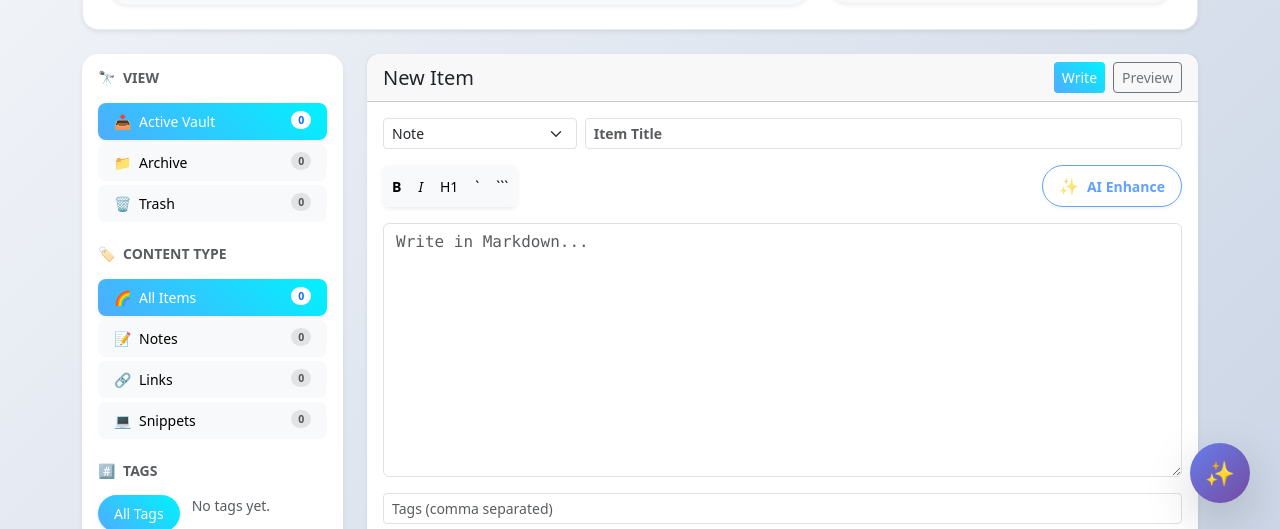
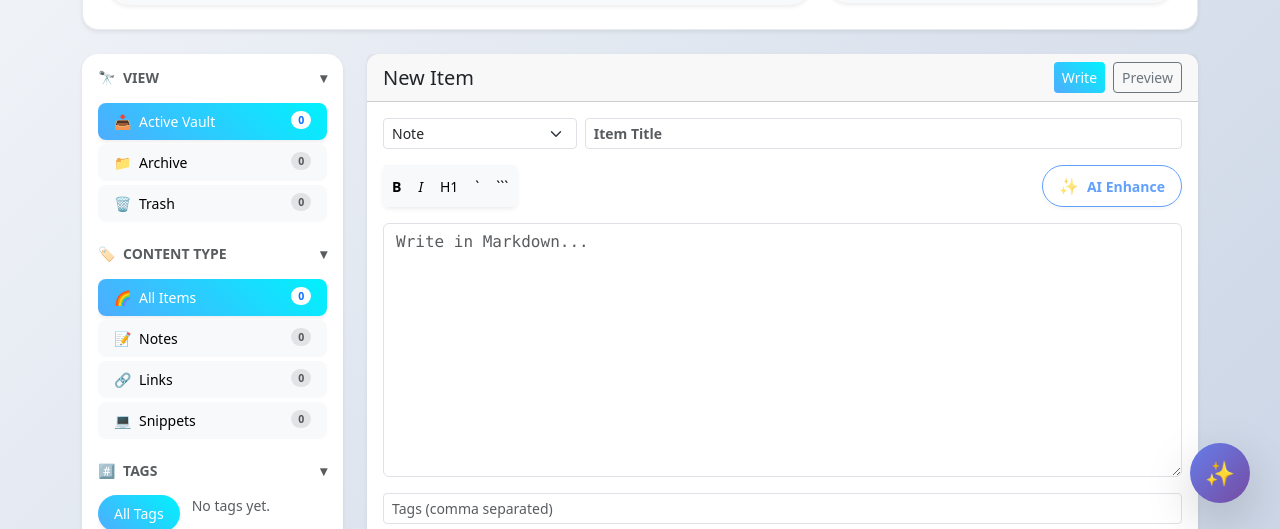
Before and after one commit to mhrfajle01/KnowVault, a React (Vite) app: page / in a window 1280 px wide. Shown: the part 267-796 px from the top of the page. Built offline with nearby package versions, Linux system fonts and the light colour scheme.

Commit message:
Implement collapsible sidebar sections and success glow on update

```diff
--- a/src/components/NoteCard.jsx
+++ b/src/components/NoteCard.jsx
@@ -6,13 +6,24 @@ import 'highlight.js/styles/github.css';
 import { useVault } from '../context/VaultContext';
 import { useUI } from '../context/UIContext';
 import { useAI } from '../context/AIContext';
-import { hoverScale, pulse } from '../utils/animations';
+import { hoverScale, pulse, glow } from '../utils/animations';
 
 const NoteCard = ({ item, onEdit }) => {
   const { deleteItem, setEditingItem, togglePin, toggleArchive, state: vaultState, moveToTrash, restoreFromTrash, setFilters } = useVault();
   const { showModal } = useUI();
   const { playAiSound } = useAI();
   const { filters } = vaultState;
+  const [isGlowing, setIsGlowing] = React.useState(false);
+
+  // Trigger glow on update
+  React.useEffect(() => {
+    // We skip the initial mount glow by checking if updatedAt and createdAt are different
+    // or just trigger it every time updatedAt changes after mount.
+    // To be simple, let's trigger it when updatedAt changes.
+    setIsGlowing(true);
+    const timer = setTimeout(() => setIsGlowing(false), 800);
+    return () => clearTimeout(timer);
+  }, [item.updatedAt]);
 
   const handleEdit = () => {
     setEditingItem(item);
@@ -194,6 +205,8 @@ const NoteCard = ({ item, onEdit }) => {
   return (
     <motion.div
       {...hoverScale}
+      variants={glow}
+      animate={isGlowing ? "animate" : "initial"}
       className={`card h-100 shadow-sm ${item.pinned ? 'border-primary border-2' : ''} ${matchCount > 0 ? 'border-warning' : ''}`}
     >
       <div className="card-body p-3">
--- a/src/components/Sidebar.jsx
+++ b/src/components/Sidebar.jsx
@@ -1,15 +1,25 @@
-import React, { useMemo } from 'react';
-import { motion } from 'framer-motion';
+import React, { useMemo, useState } from 'react';
+import { motion, AnimatePresence } from 'framer-motion';
 import { useVault } from '../context/VaultContext';
 import { useAI } from '../context/AIContext';
 import { useUI } from '../context/UIContext';
-import { slideIn, skeleton } from '../utils/animations';
+import { slideIn, skeleton, accordion } from '../utils/animations';
 
 const Sidebar = () => {
   const { state, setFilters, allTags, emptyTrash, factoryReset, triggerScroll } = useVault();
   const { playAiSound } = useAI();
   const { showModal } = useUI();
   const { filters, items, loading } = state;
+
+  const [openSections, setOpenSections] = useState({
+    view: true,
+    type: true,
+    tags: true
+  });
+
+  const toggleSection = (section) => {
+    setOpenSections(prev => ({ ...prev, [section]: !prev[section] }));
+  };
 
   const counts = useMemo(() => {
     return {
@@ -51,10 +61,24 @@ const Sidebar = () => {
       className="card shadow-sm border-0 p-3 mb-4 rounded-4 bg-body"
     >
       <div className="mb-4">
-        <h6 className="text-uppercase text-muted small fw-bold mb-3 d-flex align-items-center">
+        <h6
+            className="text-uppercase text-muted small fw-bold mb-3 d-flex align-items-center cursor-pointer justify-content-between"
+            onClick={() => toggleSection('view')}
+        >
+            <div className="d-flex align-items-center">
                 <span className="me-2">🔭</span> View
+            </div>
+            <motion.span animate={{ rotate: openSections.view ? 0 : -90 }}>▾</motion.span>
         </h6>
-        <div className="d-flex flex-column gap-1">
+        <AnimatePresence>
+            {openSections.view && (
+                <motion.div
+                    variants={accordion}
+                    initial="initial"
+                    animate="animate"
+                    exit="exit"
+                    className="d-flex flex-column gap-1"
+                >
                     <motion.button
                         whileTap={{ scale: 0.98 }}
                         className={`btn btn-sm text-start d-flex justify-content-between align-items-center px-3 py-2 rounded-3 border-0 ${isActiveView ? 'btn-primary shadow-sm' : 'btn-light'}`}
@@ -102,7 +126,9 @@ const Sidebar = () => {
                             <span className={`badge rounded-pill ${filters.showTrashed ? 'bg-white text-danger' : 'bg-secondary-subtle text-muted'}`}>{counts.trashed}</span>
                         )}
                     </motion.button>
-        </div>
+                </motion.div>
+            )}
+        </AnimatePresence>
       </div>
 
       {filters.showTrashed && counts.trashed > 0 && (
@@ -126,10 +152,24 @@ const Sidebar = () => {
       )}
 
       <div className="mb-4">
-        <h6 className="text-uppercase text-muted small fw-bold mb-3 d-flex align-items-center">
+        <h6
+            className="text-uppercase text-muted small fw-bold mb-3 d-flex align-items-center cursor-pointer justify-content-between"
+            onClick={() => toggleSection('type')}
+        >
+            <div className="d-flex align-items-center">
                 <span className="me-2">🏷️</span> Content Type
+            </div>
+            <motion.span animate={{ rotate: openSections.type ? 0 : -90 }}>▾</motion.span>
         </h6>
-        <div className="d-flex flex-column gap-1">
+        <AnimatePresence>
+            {openSections.type && (
+                <motion.div
+                    variants={accordion}
+                    initial="initial"
+                    animate="animate"
+                    exit="exit"
+                    className="d-flex flex-column gap-1"
+                >
                     {[
                         { id: 'all', label: 'All Items', icon: '🌈' },
                         { id: 'note', label: 'Notes', icon: '📝' },
@@ -149,14 +189,30 @@ const Sidebar = () => {
                             <span className={`badge rounded-pill ${filters.type === type.id ? 'bg-white text-primary' : 'bg-secondary-subtle text-muted'}`}>{counts[type.id]}</span>
                         </motion.button>
                     ))}
-        </div>
+                </motion.div>
+            )}
+        </AnimatePresence>
       </div>
 
       <div className="mb-4">
-        <h6 className="text-uppercase text-muted small fw-bold mb-3 d-flex align-items-center">
+        <h6
+            className="text-uppercase text-muted small fw-bold mb-3 d-flex align-items-center cursor-pointer justify-content-between"
+            onClick={() => toggleSection('tags')}
+        >
+            <div className="d-flex align-items-center">
                 <span className="me-2">#️⃣</span> Tags
+            </div>
+            <motion.span animate={{ rotate: openSections.tags ? 0 : -90 }}>▾</motion.span>
         </h6>
-        <div className="d-flex flex-wrap gap-2">
+        <AnimatePresence>
+            {openSections.tags && (
+                <motion.div
+                    variants={accordion}
+                    initial="initial"
+                    animate="animate"
+                    exit="exit"
+                    className="d-flex flex-wrap gap-2"
+                >
                     <motion.button
                         whileHover={{ scale: 1.05 }}
                         whileTap={{ scale: 0.95 }}
@@ -187,7 +243,9 @@ const Sidebar = () => {
                         ))
                     )}
                     {!loading && allTags.length === 0 && <p className="text-muted small italic ms-1">No tags yet.</p>}
-        </div>
+                </motion.div>
+            )}
+        </AnimatePresence>
       </div>
 
       <div className="mt-4 pt-3 border-top">
--- a/src/utils/animations.js
+++ b/src/utils/animations.js
@@ -137,3 +137,21 @@ export const rotate = {
     }
   }
 };
+
+export const glow = {
+  initial: { boxShadow: "0 0 0px rgba(var(--bs-primary-rgb), 0)" },
+  animate: {
+    boxShadow: [
+      "0 0 0px rgba(var(--bs-primary-rgb), 0)",
+      "0 0 20px rgba(var(--bs-primary-rgb), 0.6)",
+      "0 0 0px rgba(var(--bs-primary-rgb), 0)"
+    ],
+    transition: { duration: 0.8 }
+  }
+};
+
+export const accordion = {
+  initial: { height: 0, opacity: 0, overflow: 'hidden' },
+  animate: { height: 'auto', opacity: 1, transition: { duration: 0.3, ease: "easeInOut" } },
+  exit: { height: 0, opacity: 0, transition: { duration: 0.3, ease: "easeInOut" } }
+};
```
Lines whose indentation alone changed are shown as unchanged.
